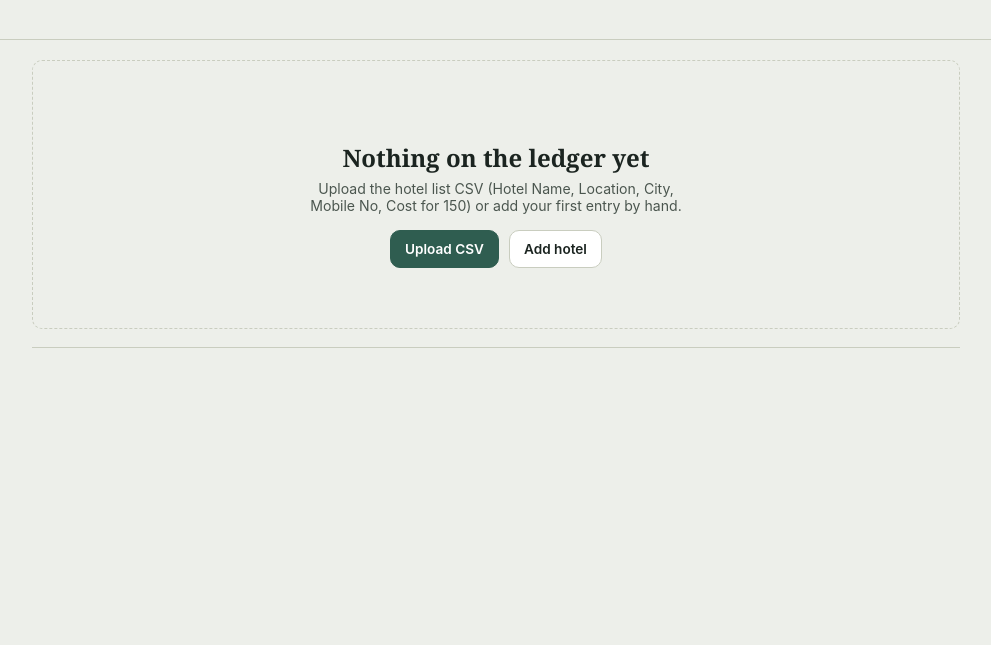
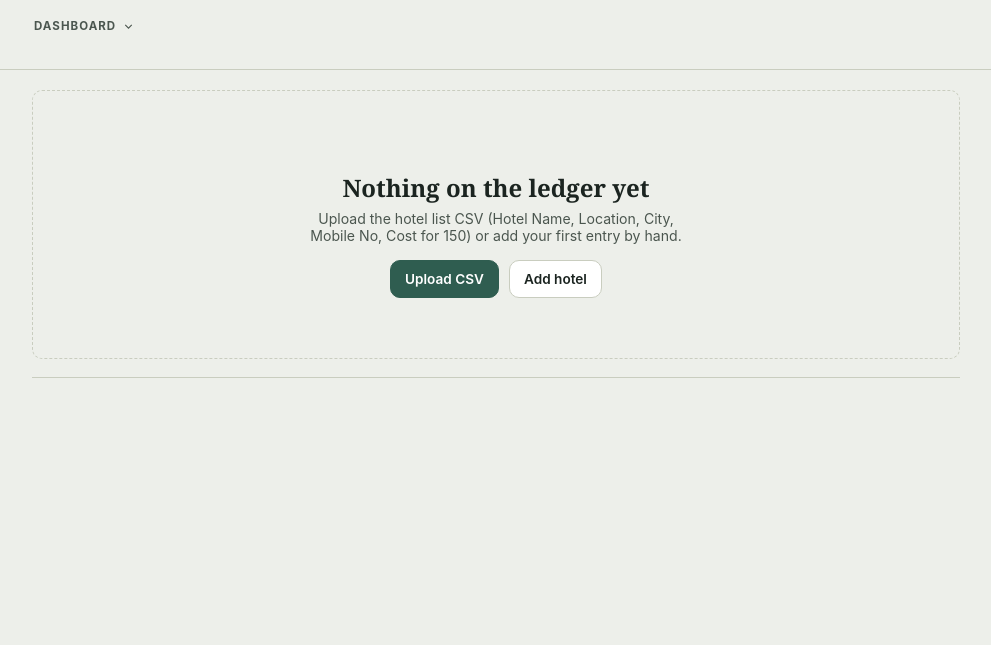
Before and after one commit to sine41867/Hotel-Venue-Tracker, a plain HTML site: page index.html in a window 1280 px wide. Shown: the part 155-800 px from the top of the page, without its empty margins (144-1135 px from the left). Drawn offline with Linux system fonts and the light colour scheme.

Commit message:
Implement stats section with toggle feature
Added a stats section with toggle functionality to show/hide statistics.

```diff
--- a/index.html
+++ b/index.html
@@ -141,12 +141,26 @@
   #fileInput{display:none;}
 
   /* Stats */
+  .stats-section{margin-top:16px;}
+  .stats-toggle{
+    display:flex;align-items:center;gap:6px;
+    background:none;border:none;padding:6px 2px;
+    color:var(--ink-soft);font-size:.72rem;font-weight:700;
+    text-transform:uppercase;letter-spacing:.09em;
+    width:100%;justify-content:flex-start;
+  }
+  .stats-toggle svg{width:13px;height:13px;transition:transform .2s ease;}
+  .stats-toggle[aria-expanded="false"] svg{transform:rotate(-90deg);}
+  .stats-toggle:hover{color:var(--ink);}
   .stats{
     display:grid;
     grid-template-columns:repeat(auto-fit,minmax(128px,1fr));
     gap:10px;
-    margin:18px 0 6px;
+    margin:6px 0 6px;
+    overflow:hidden;
+    transition:grid-template-rows .25s ease;
   }
+  .stats.collapsed{display:none;}
   .stat{
     background:var(--bg-elevated);
     border:1px solid var(--line);
@@ -327,7 +341,13 @@
       <input type="file" id="fileInput" accept=".csv,text/csv">
     </div>
 
-    <div class="stats" id="statsBar"></div>
+    <div class="stats-section">
+      <button class="stats-toggle" id="statsToggle" aria-expanded="true">
+        <span>Dashboard</span>
+        <svg viewBox="0 0 24 24" fill="none" stroke="currentColor" stroke-width="2"><path d="M6 9l6 6 6-6"/></svg>
+      </button>
+      <div class="stats" id="statsBar"></div>
+    </div>
   </div>
 </header>
 
@@ -433,6 +453,21 @@
     var cur = document.documentElement.getAttribute("data-theme");
     setTheme(cur === "dark" ? "light" : "dark");
   });
+
+  var STATS_COLLAPSED_KEY = "hotelLedger:statsCollapsed";
+  function initStatsToggle(){
+    var collapsed = localStorage.getItem(STATS_COLLAPSED_KEY) === "1";
+    applyStatsCollapsed(collapsed);
+    document.getElementById("statsToggle").addEventListener("click", function(){
+      var isCollapsed = document.getElementById("statsBar").classList.contains("collapsed");
+      applyStatsCollapsed(!isCollapsed);
+      localStorage.setItem(STATS_COLLAPSED_KEY, !isCollapsed ? "1" : "0");
+    });
+  }
+  function applyStatsCollapsed(collapsed){
+    document.getElementById("statsBar").classList.toggle("collapsed", collapsed);
+    document.getElementById("statsToggle").setAttribute("aria-expanded", collapsed ? "false" : "true");
+  }
 
   // ---------- helpers ----------
   function uid(){ return "h_" + Date.now().toString(36) + Math.random().toString(36).slice(2,8); }
@@ -1036,6 +1071,7 @@
 
   // ---------- init ----------
   initTheme();
+  initStatsToggle();
   loadData();
   render();
 })();
```
